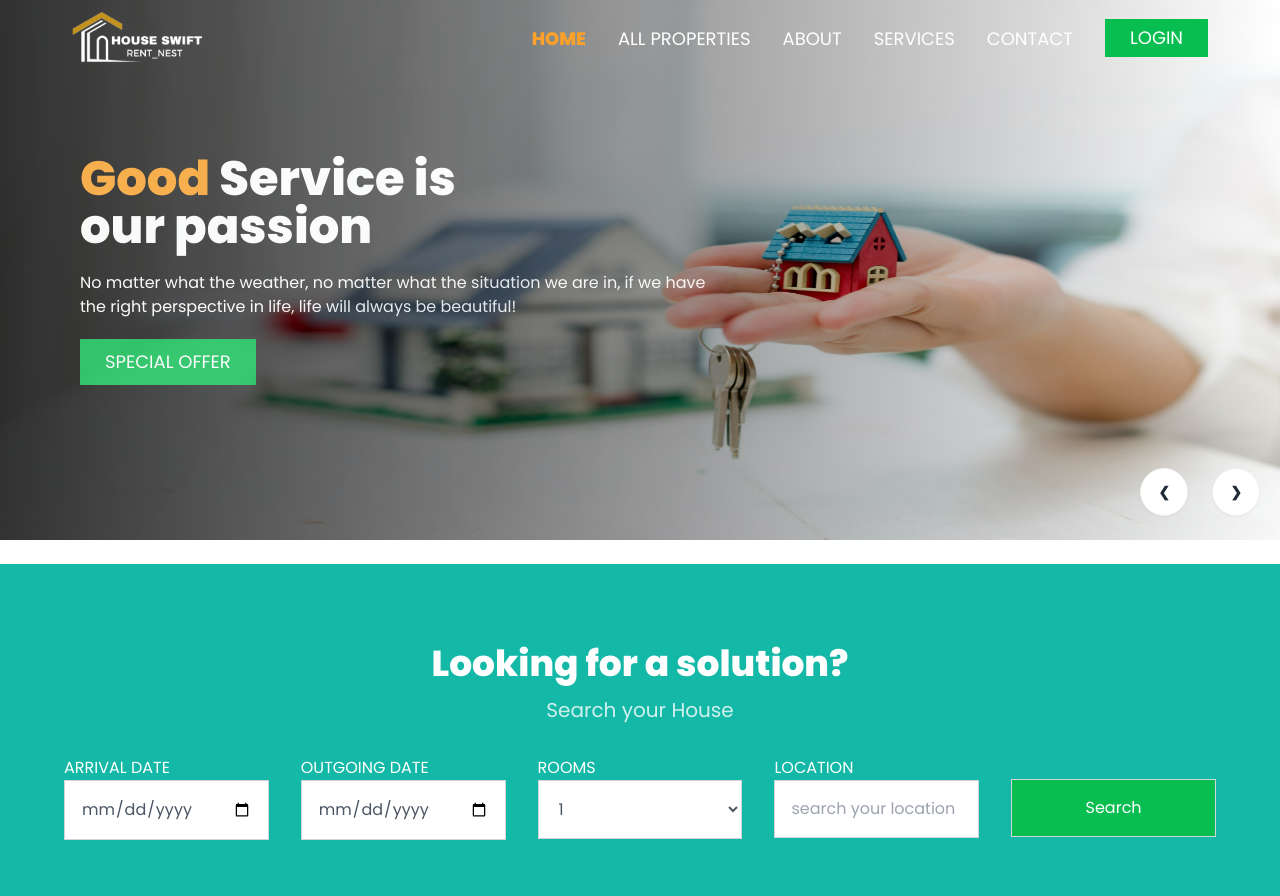
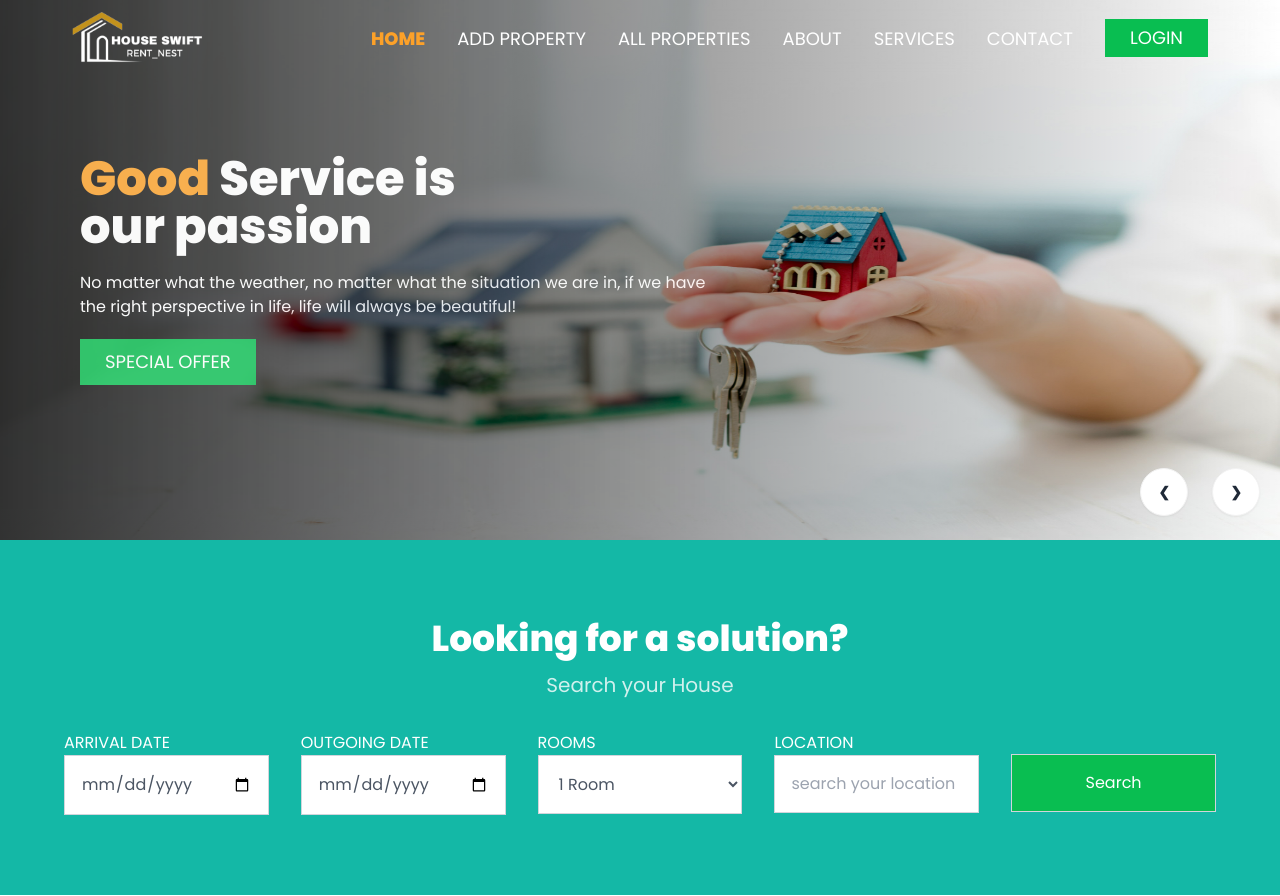
Before and after one commit to shajjad00/house-swift-web-creations, a React (Vite) app: page / in a window 1280 px wide. Shown: the top 896 px of the page. Built offline with nearby package versions, Linux system fonts and the light colour scheme; no server answers.

Commit message:
searching functionality by location and room done

```diff
--- a/package.json
+++ b/package.json
@@ -26,6 +26,7 @@
     "react-icons": "^5.0.1",
     "react-phone-input-2": "^2.15.1",
     "react-router-dom": "^6.21.2",
+    "react-toastify": "^10.0.4",
     "sort-by": "^1.2.0",
     "sweetalert2": "^11.10.4",
     "swiper": "^11.0.5"
--- a/src/Pages/AddProperty/AddProperty.tsx
+++ b/src/Pages/AddProperty/AddProperty.tsx
@@ -33,8 +33,8 @@ const AddProperty = () => {
   const axiosPublic = useAxiosPublic();
   //   const axiosSecure = useAxiosSecure();
   const { user }: any = useContext(AuthContext);
-  const agent_name = user?.displayName;
-  const agent_email = user?.email;
+  // const agent_name = user?.displayName;
+  // const agent_email = user?.email;
   const agent_image = user?.photoURL;
   const { register, handleSubmit, reset } = useForm<Inputs>();
   const handleAddProperty: SubmitHandler<Inputs> = async (data) => {
@@ -52,8 +52,8 @@ const AddProperty = () => {
     const bathroom = data.bathroom;
     const available_date = data.available_date;
     const Closing_date = data.Closing_date;
-    // const agent_email = data.agent_email;
-    // const agent_name = data.agent_name;
+    const agent_email = data.agent_email;
+    const agent_name = data.agent_name;
     const area = data.area;
     const description = data.description;
     const image = res.data.data.display_url;
@@ -76,6 +76,7 @@ const AddProperty = () => {
         description,
         image,
         verification_status: "pending",
+        // verification_status: "verified",
         role: "seller",
       };
       console.log(addPropertyInfo);
--- a/src/Pages/Home/Banner/Banner.tsx
+++ b/src/Pages/Home/Banner/Banner.tsx
@@ -8,7 +8,7 @@ import banner from "../../../assets/images/banner.jpg";
 const Banner = () => {
   return (
     <div>
-      <div className="carousel w-full h-[540px] mb-6">
+      <div className="carousel w-full h-[540px]">
         <div
           id="slide1"
           className="carousel-item relative w-full"
--- a/src/Pages/Home/Header/Header.tsx
+++ b/src/Pages/Home/Header/Header.tsx
@@ -15,6 +15,7 @@ const Header = () => {
     const location = useLocation()
     const contents = [
         { name: "HOME", link: "/" },
+        { name: "ADD PROPERTY", link: "/addProperty" },
         { name: "ALL PROPERTIES", link: "/allProperties" },
         { name: "ABOUT", link: "/about" },
         { name: "SERVICES", link: "/services" },
--- a/src/Pages/Home/Home/Home.tsx
+++ b/src/Pages/Home/Home/Home.tsx
@@ -4,7 +4,7 @@ import Blog from "../Blog/Blog";
 import Populars from "../Popular/Populars";
 import { useEffect } from "react";
 import TransitionEffect from "../../../Component/TransitionEffect/TransitionEffect";
-import Search from "../../Search/Search";
+import { Search } from "../../Search/Search";
 
 const Home = () => {
   useEffect(()=>{window.scrollTo(0,0)},[])
--- a/src/Pages/Search/Search.tsx
+++ b/src/Pages/Search/Search.tsx
@@ -1,49 +1,54 @@
 import { useForm } from "react-hook-form";
-// import { Link } from "react-router-dom";
-// import Swal from "sweetalert2";
+import { ToastContainer, toast } from "react-toastify";
+import "react-toastify/dist/ReactToastify.css";
 import useAxiosPublic from "../../hook/useAxiosPublic";
 import { useNavigate } from "react-router-dom";
-// import { Link } from "react-router-dom";
+import useAllProperty from "../../hook/useAllProperty";
+import { useState } from "react";
 
 type allData = {
   arrivalDate: string;
   outgoingDate: string;
-  bedroom: number;
+  bedroom: string;
   location: string;
 };
 
-const Search = () => {
+export const Search = () => {
+  const [allProperty] = useAllProperty();
+  console.log(allProperty);
+  const [searching, setSearching] = useState([]);
   const naviGtae = useNavigate();
   const axiosPublic = useAxiosPublic();
   const { register, handleSubmit } = useForm<allData>();
+  console.log(searching);
 
   const onSubmit = (data: allData) => {
-    // logic ay khane likte hobbe ...
-    // const name = data.name;
+    const filterLoaction = allProperty?.filter((item: { location: string }) =>
+      item?.location?.toLowerCase().includes(data?.location.toLowerCase())
+    );
+    if (filterLoaction?.length <= 0) {
+      toast("No room available in this loaction");
+      return;
+    }
+    const roomFilter = filterLoaction?.filter(
+      (item: { bedroom: number }) => item?.bedroom === Number(data?.bedroom)
+    );
+
+    if (roomFilter?.length <= 0) {
+      toast("Your selected room is not available in this loaction");
+      return;
+    }
+    setSearching(roomFilter);
+
     const arrivalDate = data.arrivalDate;
     const outgoingDate = data.outgoingDate;
     const bedroom = data.bedroom;
     const location = data.location;
-    // const rent_price = data.rent_price;
-    // const available_quantity = data.available_quantity;
-    // const bathroom = data.bathroom;
-    // const available_date = data.available_date;
-    // const Closing_date = data.Closing_date;
-
-    // creat user entry in the database:
     const addAvailableProperty = {
       arrivalDate,
       outgoingDate,
       bedroom,
       location,
-      // rent_price,
-      // available_quantity,
-      // bedroom,
-      // bathroom,
-      // available_date,
-      // Closing_date,
-      // verification_status: "pending",
-      // role: "seller",
     };
     console.log(addAvailableProperty);
     axiosPublic.post("/availableProperty", addAvailableProperty).then((res) => {
@@ -51,7 +56,7 @@ const Search = () => {
       //   Swal.fire({
       //     position: "top",
       //     icon: "success",
-      //     title: "Property added successfully",
+      //     title: "Searching Property added  successfully",
       //     showConfirmButton: false,
       //     timer: 1500,
       //   });
@@ -62,8 +67,9 @@ const Search = () => {
   };
 
   return (
+    <>
       <div>
-      <section className="mt-8 lg:mt-0">
+        <section className="-mt-2">
           <div className="bg-teal-500 text-white">
             <div className=" max-w-7xl mx-auto px-16">
               <div className="flex flex-col items-center py-10 text-center lg:py-20">
@@ -111,15 +117,15 @@ const Search = () => {
                             Rooms
                           </label>
                           <select
-                          id="roomSelector"
+                            id="bedroom"
                             {...register("bedroom", { required: true })}
                             className="p-4 w-full bg-white text-gray-600 border border-gray-300 focus:outline-none focus:ring focus:border-blue-300"
                           >
-                          <option value="1">1</option>
-                          <option value="2">2</option>
-                          <option value="3">3</option>
-                          <option value="4">4</option>
-                          <option value="5">5</option>
+                            <option value="1">1 Room</option>
+                            <option value="2">2 Rooms</option>
+                            <option value="3">3 Rooms</option>
+                            <option value="4">4 Rooms</option>
+                            <option value="5">5 Rooms</option>
                           </select>
                         </div>
 
@@ -146,16 +152,6 @@ const Search = () => {
                           >
                             Search
                           </button>
-                        {/* <Link to="/searchingProperty">
-                          <button
-                            type="submit"
-                            className="p-4 hover:bg-transparent hover:text-[#09BE51] w-full text-white bg-[#09BE51] mt-[23px] border
-                          border-gray-300  focus:outline-none focus:ring
-                         focus:border-blue-300"
-                          >
-                            Search
-                          </button>
-                        </Link> */}
                         </div>
                       </div>
                     </form>
@@ -165,8 +161,8 @@ const Search = () => {
             </div>
           </div>
         </section>
+        <ToastContainer />
       </div>
+    </>
   );
 };
-
-export default Search;
--- a/src/Pages/searchingHouse/SearchingHouse.tsx
+++ b/src/Pages/searchingHouse/SearchingHouse.tsx
@@ -7,23 +7,23 @@ import useSearchingProperty from "../../hook/useSearchingProperty";
 const SearchingHouse = () => {
   const [allProperty] = useAllProperty();
   const [availableProperty] = useSearchingProperty();
-  //   const searchingProperty = availableProperty.slice(-1);
-  const searchingProperty = availableProperty[availableProperty.length - 1];
-  console.log(searchingProperty);
+  const lastSearchingProperty = availableProperty[availableProperty.length - 1];
 
-  const searchAvailableProperty = allProperty.filter(
-    (property: { bedroom: unknown; location: unknown }) =>
-      property.bedroom === searchingProperty?.bedroom &&
-      property.location === searchingProperty?.location
+  const searchingAvailableProperty = allProperty.filter(
+    (availableProperty: { location: string; bedroom: number }) =>
+      availableProperty?.location
+        ?.toLowerCase()
+        .includes(lastSearchingProperty?.location?.toLowerCase()) &&
+      availableProperty?.bedroom == lastSearchingProperty?.bedroom
   );
 
   return (
+    <>
       <div>
         <div className="mt-24">
-        {}
           <SectionTitle first="Available" second="For You"></SectionTitle>
           <div className="max-w-7xl mx-auto p-4 md:px-16 grid grid-cols-1 md:grid-cols-2 lg:grid-cols-3 gap-10 mb-8">
-          {searchAvailableProperty.map(
+            {searchingAvailableProperty.map(
               (
                 searching: {
                   name: string;
@@ -46,6 +46,7 @@ const SearchingHouse = () => {
           </div>
         </div>
       </div>
+    </>
   );
 };
 
--- a/src/hook/useAxiosSecure.tsx
+++ b/src/hook/useAxiosSecure.tsx
@@ -3,7 +3,7 @@
 // import { useNavigate } from "react-router-dom";
 
 // const axiosSecure = axios.create({
-//   baseURL: "https://house-swift-web-creations-server.vercel.app",
+//   baseURL: "http://localhost:4000",
 // });
 // const useAxiosSecure = () => {
 //   const navigate = useNavigate();
```
Also changed, not shown: 1 other file (tests, documents, lock files or other folders). Lines whose indentation alone changed are shown as unchanged.
